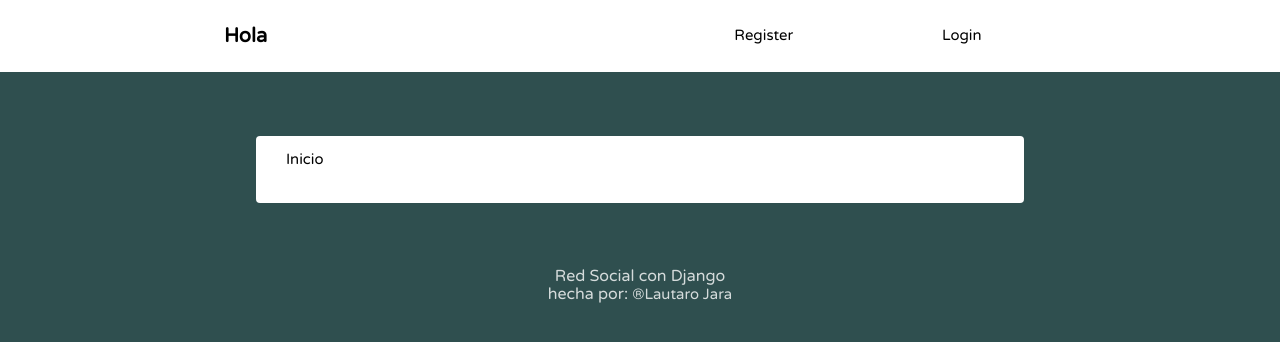
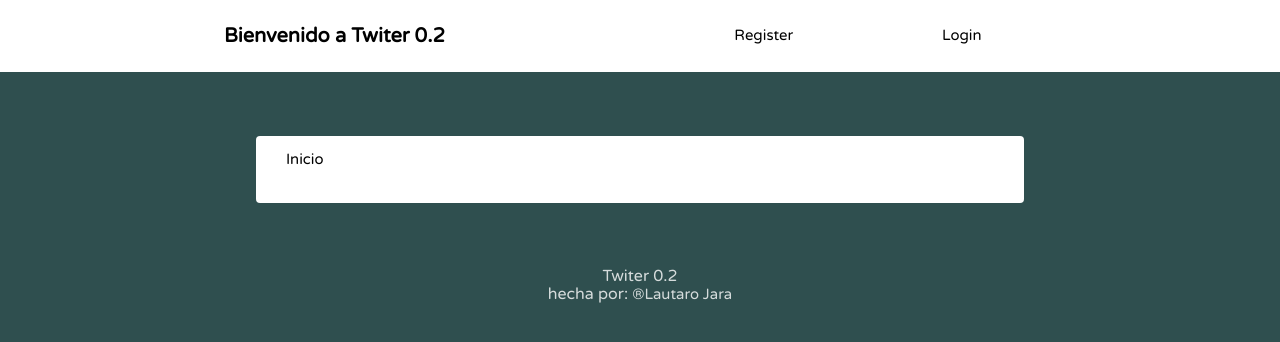
Before and after one commit to LJara92/proyecto_final_python_CoderHouse, a Django app: template social/templates/social/feed.html in a window 1280 px wide. Shown: the top 342 px of the page. Run offline with Django 3.2, Linux system fonts and the light colour scheme; the template is opened without the code that fills it, so the values that code supplies are empty.

Commit message:
Mejoras en el layout

```diff
--- a/social/templates/social/layout.html
+++ b/social/templates/social/layout.html
@@ -2,7 +2,7 @@
 {% load static %}
 <html>
 <head>
-	<title>Django Social</title>
+	<title>Twiter 0.2</title>
 	<meta name="viewport" content="width=device-width, initial-scale=1">
         <link href='http://fonts.googleapis.com/css?family=Varela+Round' rel='stylesheet' type='text/css'>
 	<link rel="stylesheet" type="text/css" href="{% static 'normalize.css' %}">
@@ -12,7 +12,7 @@
 
 	<header class="main-head">
 		<nav class="main">
-			<h1 id="logo">Hola</h1>
+			<h1 id="logo">Bienvenido a Twiter 0.2</h1>
 			<ul>
 				{% if request.user.is_authenticated %}
 				<li><a href="{% url 'logout' %}">Logout</a></li>
@@ -57,7 +57,7 @@
 
 	<footer>
 		<div class="row">
-			<p>Red Social con Django<br>hecha por: <a href="https://ljara92.github.io/"> &#174;Lautaro Jara</a></p>
+			<p>Twiter 0.2<br>hecha por: <a href="https://ljara92.github.io/"> &#174;Lautaro Jara</a></p>
 		</div>
 	</footer>
 
```
